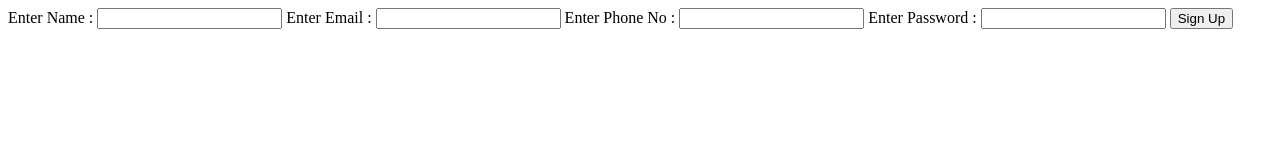
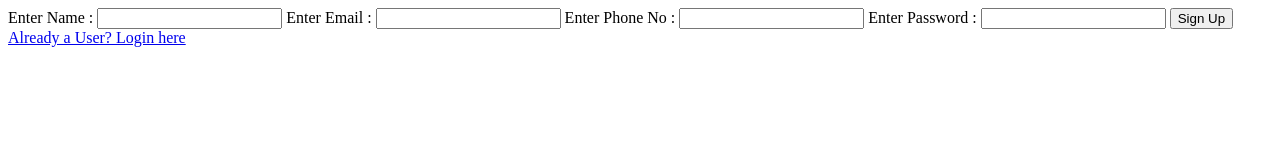
Before and after one commit to imkuljeet/Group-Chat-App, a website: page views/signup.html in a window 1280 px wide. Drawn offline with nearby package versions, Linux system fonts and the light colour scheme.

Commit message:
Html minor fix

```diff
--- a/views/signup.html
+++ b/views/signup.html
@@ -19,6 +19,8 @@
       <button type="submit">Sign Up</button>
     </form>
 
+    <a href="login.html">Already a User? Login here</a>
+
     <script src="signup.js"></script>
     <script src="https://cdnjs.cloudflare.com/ajax/libs/axios/1.6.8/axios.min.js"></script>
   </body>
```
